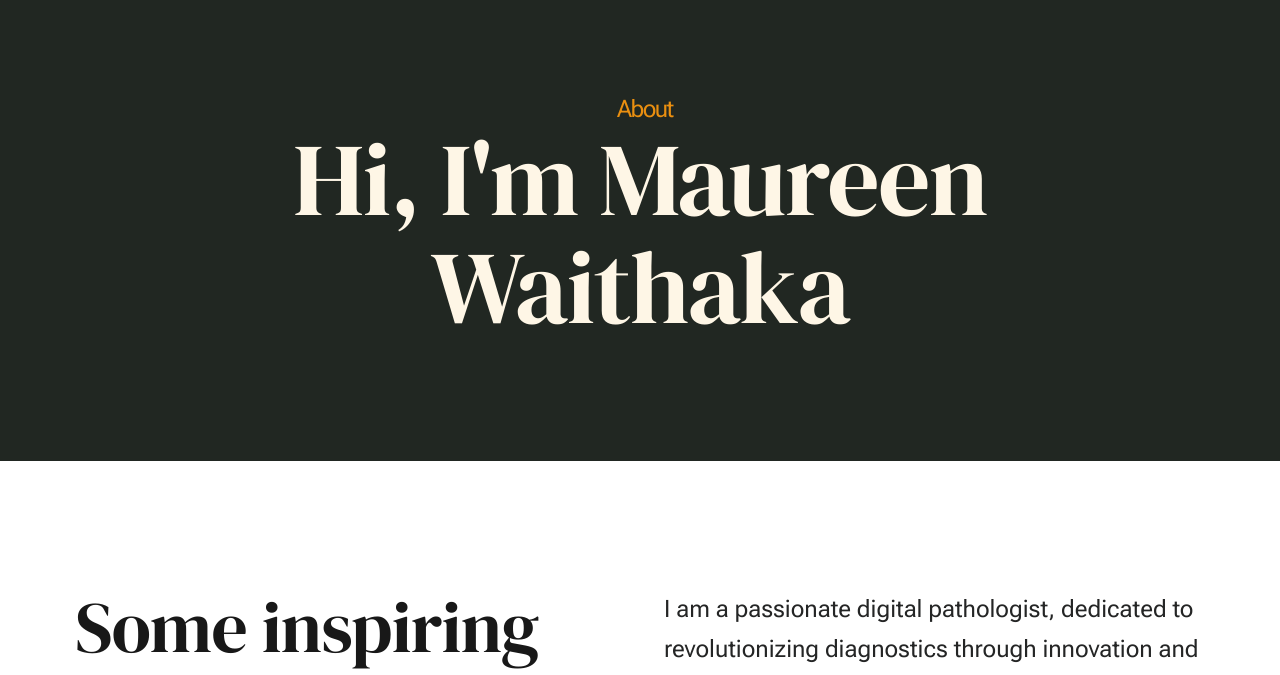
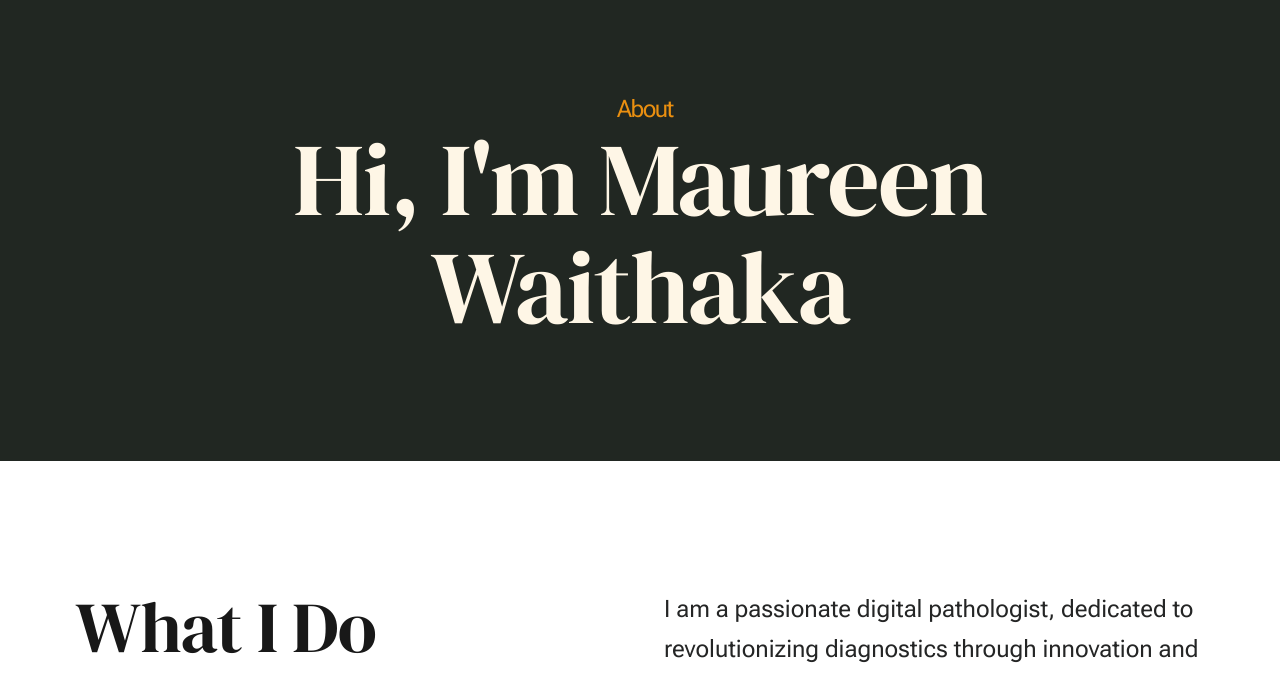
Before and after one commit to OliviaAdongo/digital-pathology, a plain HTML site: page about.html in a window 1280 px wide. Shown: the part 99-774 px from the top of the page. Drawn offline with Linux system fonts and the light colour scheme.

Commit message:
Milestone: Content updates for presentation

```diff
--- a/about.html
+++ b/about.html
@@ -106,7 +106,7 @@
 
                     <div class="row pageintro">
                         <div class="column xl-6 lg-12">
-                            <h2 class="text-display-title">Some inspiring words to describe yourself</h2>
+                            <h2 class="text-display-title">What I Do </h2>
                         </div>
                         <div class="column xl-6 lg-12 u-flexitem-x-right">
                             <p class="lead">
```
Also changed, not shown: contact.html (+1 -1 lines).
